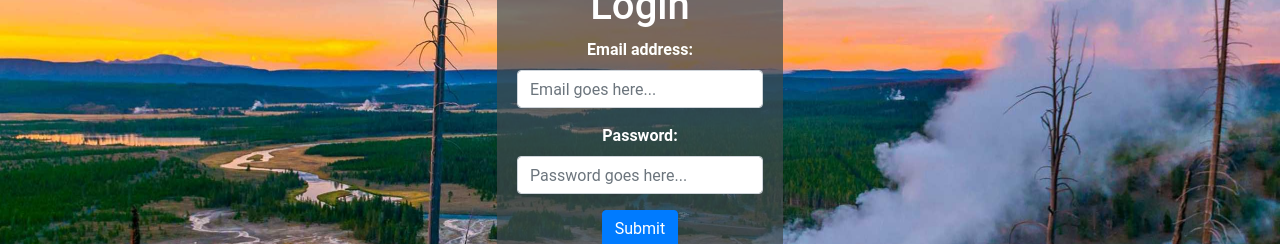
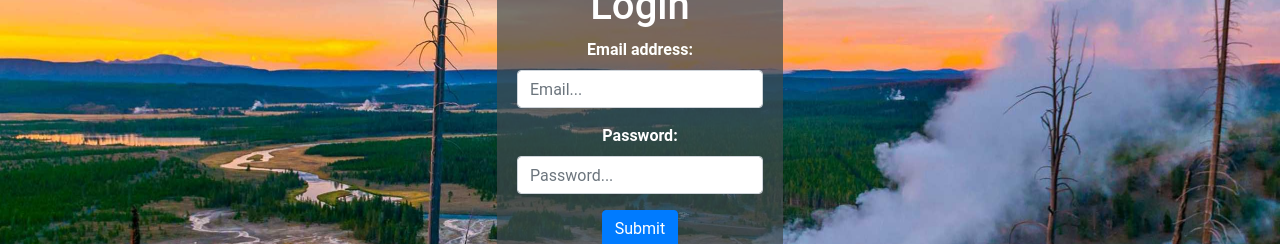
Before and after one commit to hferris/trailify, a React (Create React App) app in the folder client/: page /login in a window 1280 px wide. Shown: the part 327-571 px from the top of the page. Built offline with nearby package versions, Linux system fonts and the light colour scheme.

Commit message:
login input update

```diff
--- a/client/src/pages/Login.js
+++ b/client/src/pages/Login.js
@@ -54,7 +54,7 @@ function Login() {
             <label htmlFor="email">Email address:</label>
             <input
               className="form-control"
-              placeholder="Email goes here..."
+              placeholder="Email..."
               name="email"
               type="email"
               id="email"
@@ -66,7 +66,7 @@ function Login() {
             <label htmlFor="pwd">Password:</label>
             <input
               className="form-control"
-              placeholder="Password goes here..."
+              placeholder="Password..."
               name="password"
               type="password"
               id="pwd"
```
